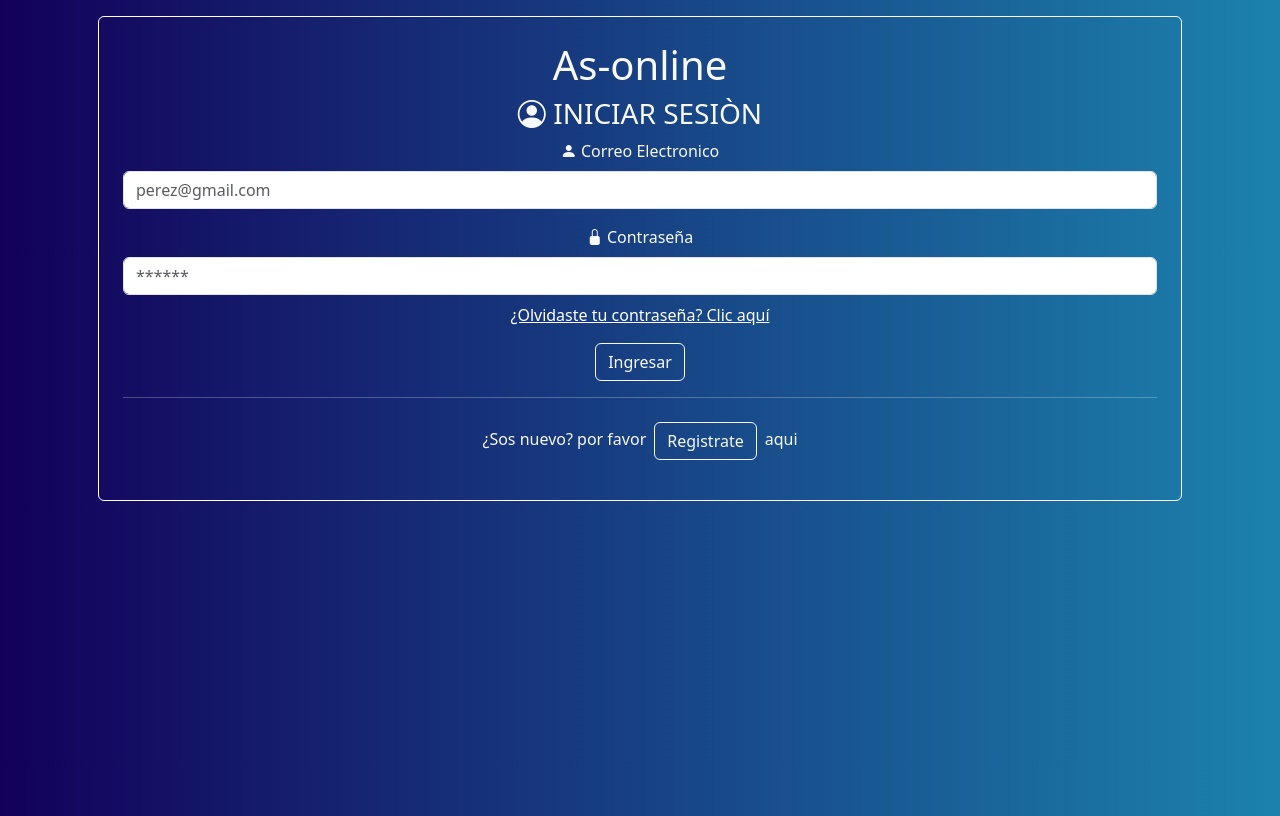
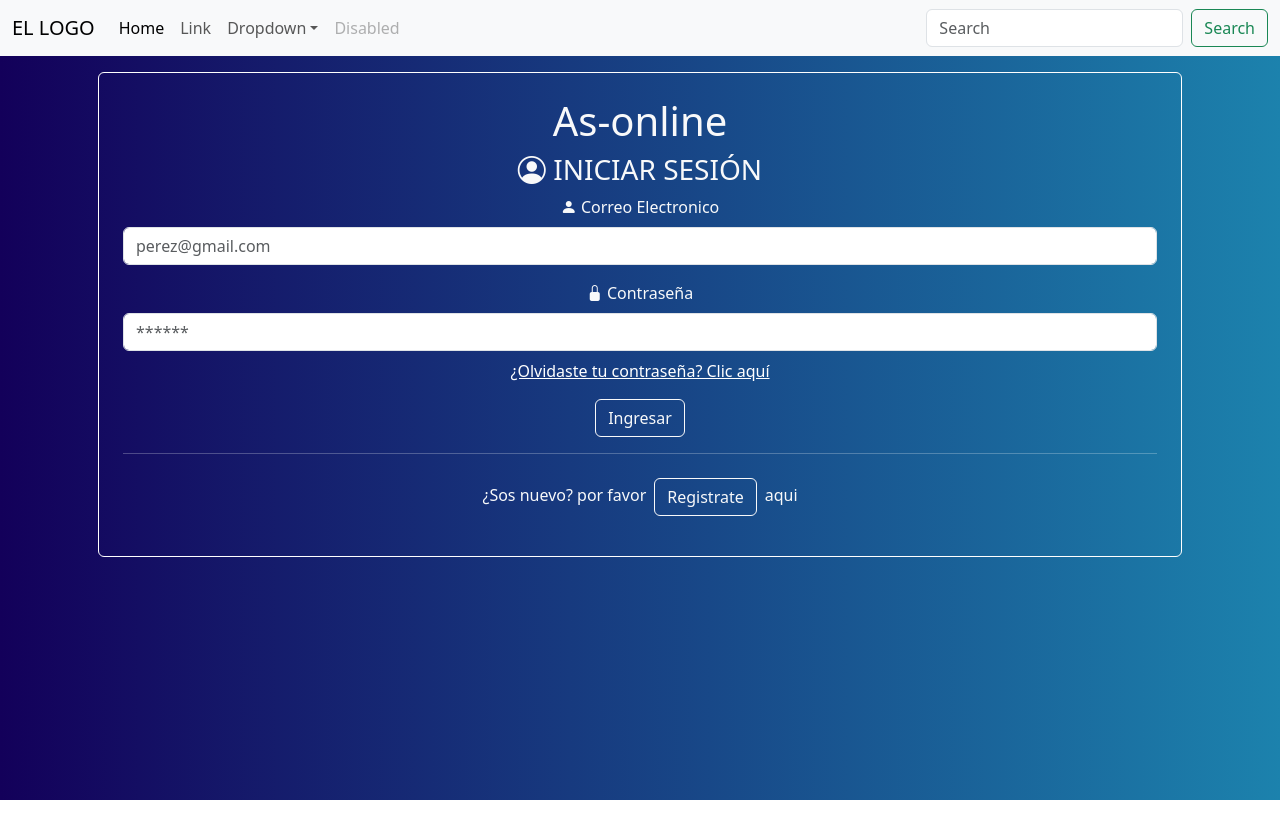
Before and after one commit to Mausach/AS-ONLINE-FRONT-Demo, a React (Vite) app: page / in a window 1280 px wide. Built offline with nearby package versions, Linux system fonts and the light colour scheme.

Commit message:
navBar instalado

```diff
--- a/src/pages/HomeLogin/Componentes/FromularioLogin.jsx
+++ b/src/pages/HomeLogin/Componentes/FromularioLogin.jsx
@@ -47,7 +47,7 @@
 
                 <h3 className=''>
                     <i className="bi bi-person-circle"> </i>
-                    INICIAR SESIÒN
+                    INICIAR SESIÓN
                 </h3>
                 <label for="exampleFormControlInput1" className="form-label" onSubmit={onSubmit}>
 
--- a/src/pages/HomeLogin/HomeLogin.jsx
+++ b/src/pages/HomeLogin/HomeLogin.jsx
@@ -3,11 +3,13 @@
 
 import '../HomeLogin/home.css'
 import { ForularioLogin } from './Componentes/FromularioLogin';
+import Navbar from '../Navbar/Navbar';
 
 
 export const HomeLogin = () => {
 
     const [showWelcome, setShowWelcome] = useState(true);
+
 
   useEffect(() => {
     // Después de 3 segundos, oculta la animación de bienvenida y muestra tu contenido principal
@@ -19,6 +21,8 @@
       clearTimeout(timer);
     };
   }, []);
+
+
 
       return (
         <div className='text-light'>
@@ -32,6 +36,7 @@
         // muestra tu contenido principal o redirige al usuario
         <>
           {/* Aquí puedes agregar tu contenido principal */}
+          <Navbar/>
           <ForularioLogin/>
           {/* O puedes redirigir al usuario usando window.location.href */}
 
--- /dev/null
+++ b/src/pages/Navbar/Navbar.jsx
@@ -0,0 +1,46 @@
+import React from 'react'
+
+export default function Navbar() {
+  return (
+    <>
+        <div>
+        <nav class="navbar navbar-expand-lg bg-body-tertiary">
+  <div class="container-fluid">
+    <a class="navbar-brand" href="#">EL LOGO</a>
+    <button class="navbar-toggler" type="button" data-bs-toggle="collapse" data-bs-target="#navbarSupportedContent" aria-controls="navbarSupportedContent" aria-expanded="false" aria-label="Toggle navigation">
+      <span class="navbar-toggler-icon"></span>
+    </button>
+    <div class="collapse navbar-collapse" id="navbarSupportedContent">
+      <ul class="navbar-nav me-auto mb-2 mb-lg-0">
+        <li class="nav-item">
+          <a class="nav-link active" aria-current="page" href="#">Home</a>
+        </li>
+        <li class="nav-item">
+          <a class="nav-link" href="#">Link</a>
+        </li>
+        <li class="nav-item dropdown">
+          <a class="nav-link dropdown-toggle" href="#" role="button" data-bs-toggle="dropdown" aria-expanded="false">
+            Dropdown
+          </a>
+          <ul class="dropdown-menu">
+            <li><a class="dropdown-item" href="#">Action</a></li>
+            <li><a class="dropdown-item" href="#">Another action</a></li>
+            <li><hr class="dropdown-divider"/></li>
+            <li><a class="dropdown-item" href="#">Something else here</a></li>
+          </ul>
+        </li>
+        <li class="nav-item">
+          <a class="nav-link disabled" aria-disabled="true">Disabled</a>
+        </li>
+      </ul>
+      <form class="d-flex" role="search">
+        <input class="form-control me-2" type="search" placeholder="Search" aria-label="Search"/>
+        <button class="btn btn-outline-success" type="submit">Search</button>
+      </form>
+    </div>
+  </div>
+</nav>
+        </div>
+    </>
+  )
+}
```
